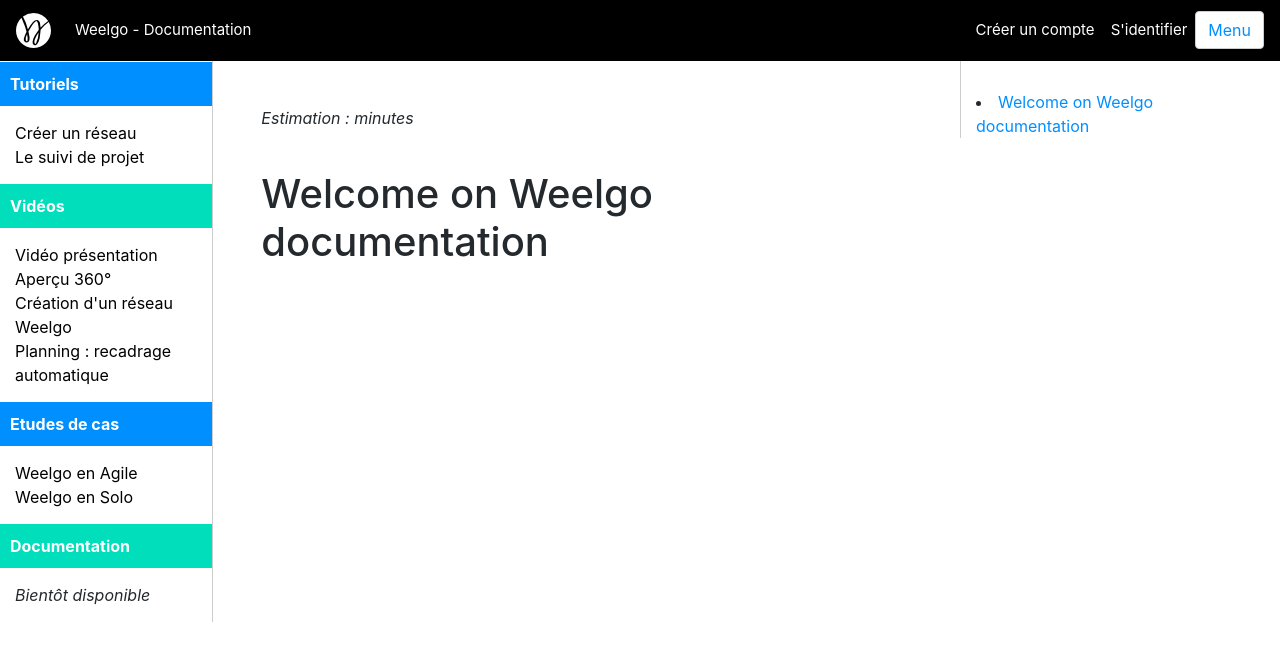
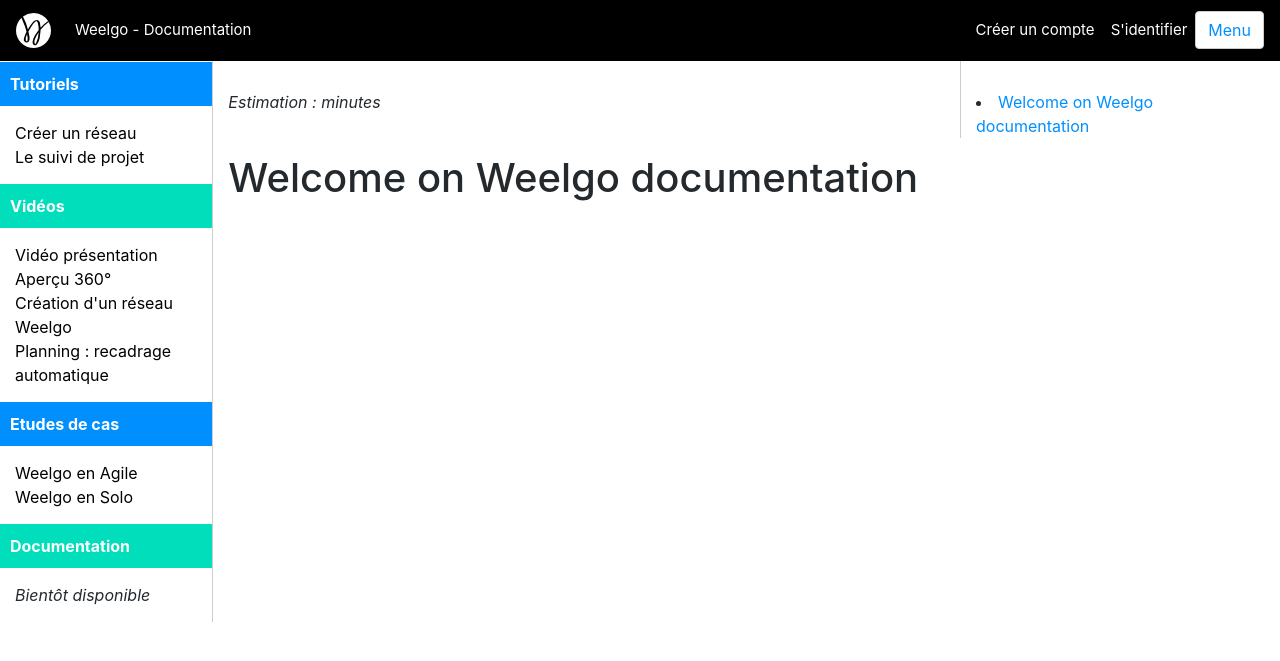
Before and after one commit to Weelgo/weelgo.github.io, a Jekyll site: the page built from index.md, in a window 1280 px wide. Shown: the top 661 px of the page. Built offline with Jekyll 4.4.1, drawn with Linux system fonts in a browser that asks for light colours.

Commit message:
amélioration doc

```diff
--- a/_layouts/docs_fr.html
+++ b/_layouts/docs_fr.html
@@ -64,7 +64,7 @@
 
 	<div class="container-fluid">
       <div class="row flex-xl-nowrap"">
-        <div class="d-none d-sm-none d-md-block col-2" style="padding-top: 62px;border-right: 1px solid rgba(0, 0, 0, 0.2);padding-left: 0px;padding-right: 0px;">
+        <div class="d-none d-sm-none d-md-block col-2 col-md-3 col-lg-2 col-xl-2" style="padding-top: 62px;border-right: 1px solid rgba(0, 0, 0, 0.2);padding-left: 0px;padding-right: 0px;">
         	  {% assign pageTitle=page.title %}
         	  {% assign pageDescription=page.description %}
         	  {% assign subLevelIndex=0 %}
@@ -116,7 +116,7 @@
 
 			{% endfor %}
         </div>
-        <main class="col-12 col-md-7 col-xl-7 py-md-3 pl-md-5" role="main" style="margin-top: 70px;">
+        <main class="col-12 col-md-6 col-lg-7 col-xl-7" role="main" style="margin-top: 70px;">
 		  <div style="margin-bottom: 40px;">
 	          <h1 style="font-size: 35px;font-family: Segoe UI Light;font-weight: bold;" id="content">{{ pageTitle }}</h1>
 	          <div style="font-style: italic;margin-top: 20px;">Estimation : {{ page.readingEstimation }} minutes</div>
```
